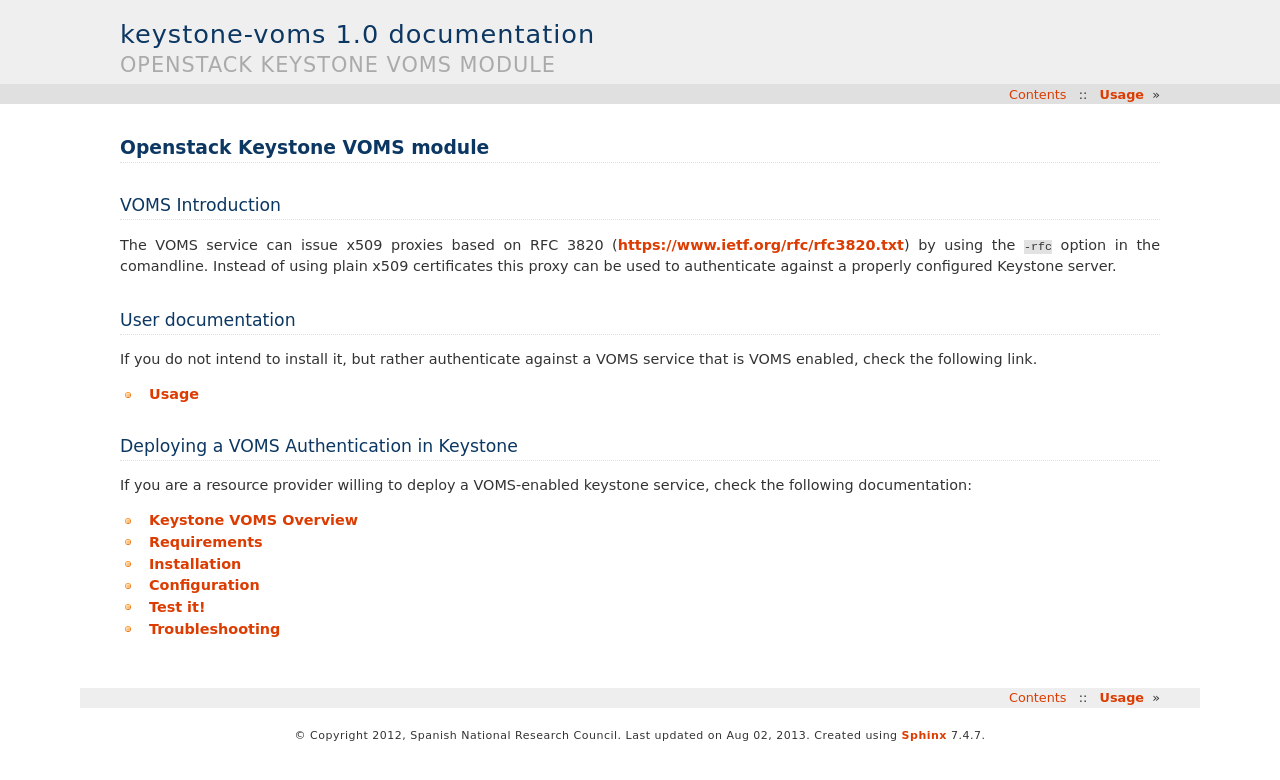
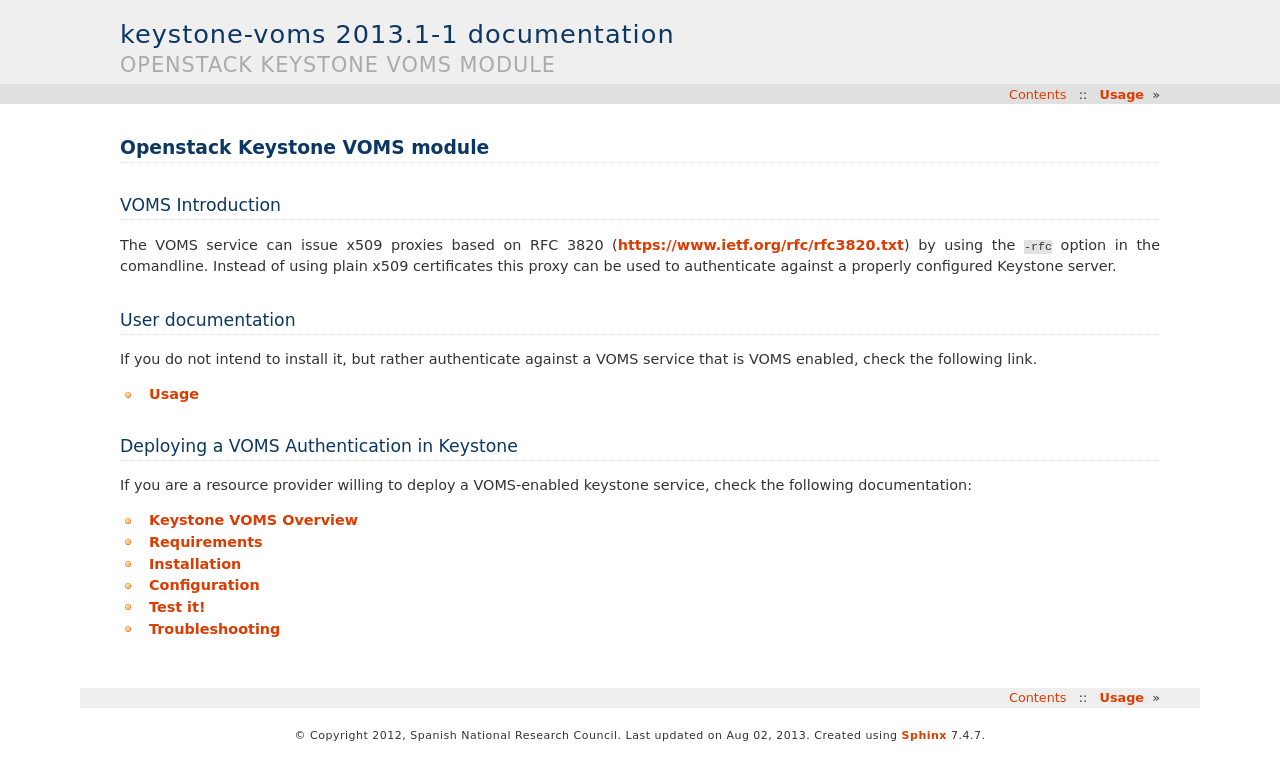
Before and after one commit to IFCA-Advanced-Computing/keystone-voms, a Sphinx documentation site: the page built from doc/source/index.rst, in a window 1280 px wide. Shown: the top 780 px of the page. Built offline with Sphinx 7.4.7, drawn with Linux system fonts in a browser that asks for light colours.

Commit message:
Bump version to 2013.1-1 and added download_url

```diff
--- a/doc/source/conf.py
+++ b/doc/source/conf.py
@@ -62,9 +62,9 @@
 # built documents.
 #
 # The short X.Y version.
-version = '1.0'
+version = '2013.1'
 # The full version, including alpha/beta/rc tags.
-release = '1.0'
+release = '2013.1-1'
 
 # The language for content autogenerated by Sphinx. Refer to documentation
 # for a list of supported languages.
--- a/setup.py
+++ b/setup.py
@@ -27,7 +27,7 @@
 
 setup(
     name='keystone_voms',
-    version='2012.3-1',
+    version='2013.1-1',
     description='Keystone VOMS module for Keystone (grizzly).',
     long_description=("This package contains the VOMS external"
                       " authentication module"),
@@ -40,6 +40,7 @@
     author='Spanish National Research Council',
     author_email='aloga@ifca.unican.es',
     url='https://github.com/IFCA/keystone-voms',
+    download_url = 'https://github.com/IFCA/keystone-voms/archive/stable/grizzly.tar.gz',
     license='Apache License, Version 2.0',
     include_package_data=True,
     packages=['keystone_voms'],
```
